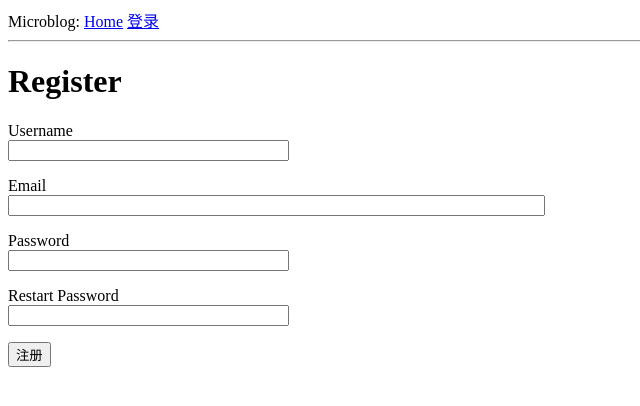
After one commit to lqy1101/microblog, a Flask app: page /register in a window 1280 px wide. The commit adds this page. Shown: the top 406 px of the page, without its empty margins (0-640 px from the left). Run offline with Flask 2, Linux system fonts and the light colour scheme.

Commit message:
Develop microblog on flash Day three User_login_register

```diff
--- a/app/__init__.py
+++ b/app/__init__.py
@@ -1,4 +1,5 @@
 from flask import Flask
+from flask_login import LoginManager
 from flask_migrate import Migrate
 from flask_sqlalchemy import SQLAlchemy
 
@@ -8,5 +9,7 @@ app = Flask(__name__)
 app.config.from_object(Config)
 db = SQLAlchemy(app)
 migrate = Migrate(app, db)
+login = LoginManager(app)
+login.login_view = 'login'
 
 from . import routes, models
--- a/app/forms.py
+++ b/app/forms.py
@@ -1,6 +1,8 @@
 from flask_wtf import FlaskForm
 from wtforms import StringField, PasswordField, BooleanField, SubmitField
-from wtforms.validators import DataRequired
+from wtforms.validators import DataRequired, ValidationError, Email, EqualTo
+
+from app.models import User
 
 
 class LoginForm(FlaskForm):
@@ -8,3 +10,21 @@ class LoginForm(FlaskForm):
     password = PasswordField('Password', validators=[DataRequired()])
     remember_me = BooleanField('是否保存')
     submit = SubmitField('登录')
+
+
+class RegistrationForm(FlaskForm):
+    username = StringField('Username', validators=[DataRequired()])
+    email = StringField('Email', validators=[DataRequired(), Email()])
+    password = PasswordField('Password', validators=[DataRequired()])
+    password2 = PasswordField('Restart Password', validators=[DataRequired(), EqualTo('password')])
+    submit = SubmitField('注册')
+
+    def validate_username(self, username):
+        user = User.query.filter_by(username=username.data).first()
+        if user is not None:
+            raise ValidationError('用户名已经被注册')
+
+    def validate_email(self, email):
+        user = User.query.filter_by(email=email.data).first()
+        if user is not None:
+            raise ValidationError('邮箱已经被注册')
--- a/app/routes.py
+++ b/app/routes.py
@@ -1,13 +1,19 @@
-from flask import render_template, redirect, flash, url_for
+from flask import render_template, redirect, flash, url_for, request
+from flask_login import current_user, login_user, logout_user, login_required
+from werkzeug.urls import url_parse
 
+from app import db
 from app.forms import LoginForm
+from app.forms import RegistrationForm
+from app.models import User
 from . import app
 
 
 @app.route('/')
 @app.route('/index')
+@login_required
 def index():
-    user = {'username': 'Lim_QgyG'}
+    # user = {'username': 'Lim_QgyG'}
     posts = [
         {
             'author': {'username': 'John'},
@@ -18,13 +24,46 @@ def index():
             'body': 'The Avengers movie was so cool!'
         }
     ]
-    return render_template('index.html', user=user, title='Lim-QgyG', posts=posts)
+    return render_template('index.html', title='Lim-QgyG', posts=posts)
 
 
 @app.route('/login', methods=['GET', 'POST'])
 def login():
+    if current_user.is_authenticated:
+        return redirect(url_for('index'))
     login_form = LoginForm()
     if login_form.validate_on_submit():
-        flash('Login requested for user {},remember_me={}'.format(login_form.username.data, login_form.remember_me.data))
+        # flash('Login requested for user {},remember_me={}'.format(login_form.username.data, login_form.remember_me.data))
+        user = User.query.filter_by(username=login_form.username.data).first()
+        if user is None or not user.check_password(login_form.password.data):
+            flash('错误的用户名或密码')
+            return redirect(url_for('index'))
+        login_user(user, login_form.remember_me.data)
+
+        # 重定向到原页面
+        next_page = request.args.get('next')
+        if not next_page or url_parse(next_page).netloc != '':
+            next_page = url_for('index')
+        return redirect(next_page)
+    return render_template('login.html', form=login_form, title="登录")
+
+
+@app.route('/logout')
+def logout():
+    logout_user()
+    return redirect(url_for('index'))
+
+
+@app.route('/register', methods=["GET", "POST"])
+def register():
+    if current_user.is_authenticated:
         return redirect(url_for('index'))
-    return render_template('login.html', form=login_form, title="登录")
+    form = RegistrationForm()
+    if form.validate_on_submit():
+        user = User(username=form.username.data, email=form.email.data)
+        user.set_password(form.password.data)
+        db.session.add(user)
+        db.session.commit()
+        flash("用户名{};邮箱为{},注册成功".format(user.username, user.email))
+        return redirect(url_for('login'))
+    return render_template('register.html', form=form, title='注册')
--- a/app/templates/base.html
+++ b/app/templates/base.html
@@ -10,7 +10,11 @@
         <div>
             Microblog:
             <a href="{{ url_for('index') }}">Home</a>
+            {% if current_user.is_anonymous %}
             <a href="{{ url_for('login') }}">登录</a>
+            {% else %}
+            <a href="{{ url_for('logout') }}">登出</a>
+            {% endif %}
         </div>
         <hr>
         {% with messages= get_flashed_messages() %}
--- a/app/templates/index.html
+++ b/app/templates/index.html
@@ -1,7 +1,9 @@
 {% extends "base.html" %}
 
 {% block content %}
-    <h1>Hello,{{ user.username }}</h1>
+    {% if current_user.username %}
+    <h1>Hello,{{ current_user.username }}!!<br>email:{{ current_user.email }}!!!</h1>
+    {% endif %}
     {% for post in posts %}
         <div><p>{{ post.author.username }} says;<b>{{ post.body }}</b></p></div>
     {% endfor %}
--- a/app/templates/login.html
+++ b/app/templates/login.html
@@ -20,4 +20,5 @@
         <p>{{ form.remember_me() }} {{ form.remember_me.label }}</p>
         <p>{{ form.submit }} </p>
     </form>
+    <p><a href="{{ url_for('register') }}">注册</a></p>
 {% endblock %}
--- /dev/null
+++ b/app/templates/register.html
@@ -0,0 +1,37 @@
+{% extends "base.html" %}
+
+{% block content %}
+	<h1>Register</h1>
+	<form action="" method="post">
+		{{ form.hidden_tag() }}
+		<p>
+			{{ form.username.label }}<br>
+			{{ form.username(size=32) }}<br>
+			{% for error in form.username.errors %}
+				<span style="color:red;">[{{ error }}]</span>
+			{% endfor %}
+		</p>
+		<p>
+			{{ form.email.label }}<br>
+			{{ form.email(size=64) }}<br>
+			{% for error in form.email.error %}
+				<span style="color:red;">[{{ error }}]</span>
+			{% endfor %}
+		</p>
+		<p>
+			{{ form.password.label }}<br>
+			{{ form.password(size=32) }}<br>
+			{% for error in form.password.errors %}
+				<span style="color:red;">[{{ error }}]</span>
+			{% endfor %}
+		</p>
+		<p>
+			{{ form.password2.label }}<br>
+			{{ form.password2(size=32) }}<br>
+			{% for error in form.password2.errors %}
+				<span style="color:red;">[{{ error }}]</span>
+			{% endfor %}
+		</p>
+		<p>{{ form.submit() }}</p>
+	</form>
+{% endblock %}
```
Also changed, not shown: app/models.py (+16 -2 lines), app.db.
